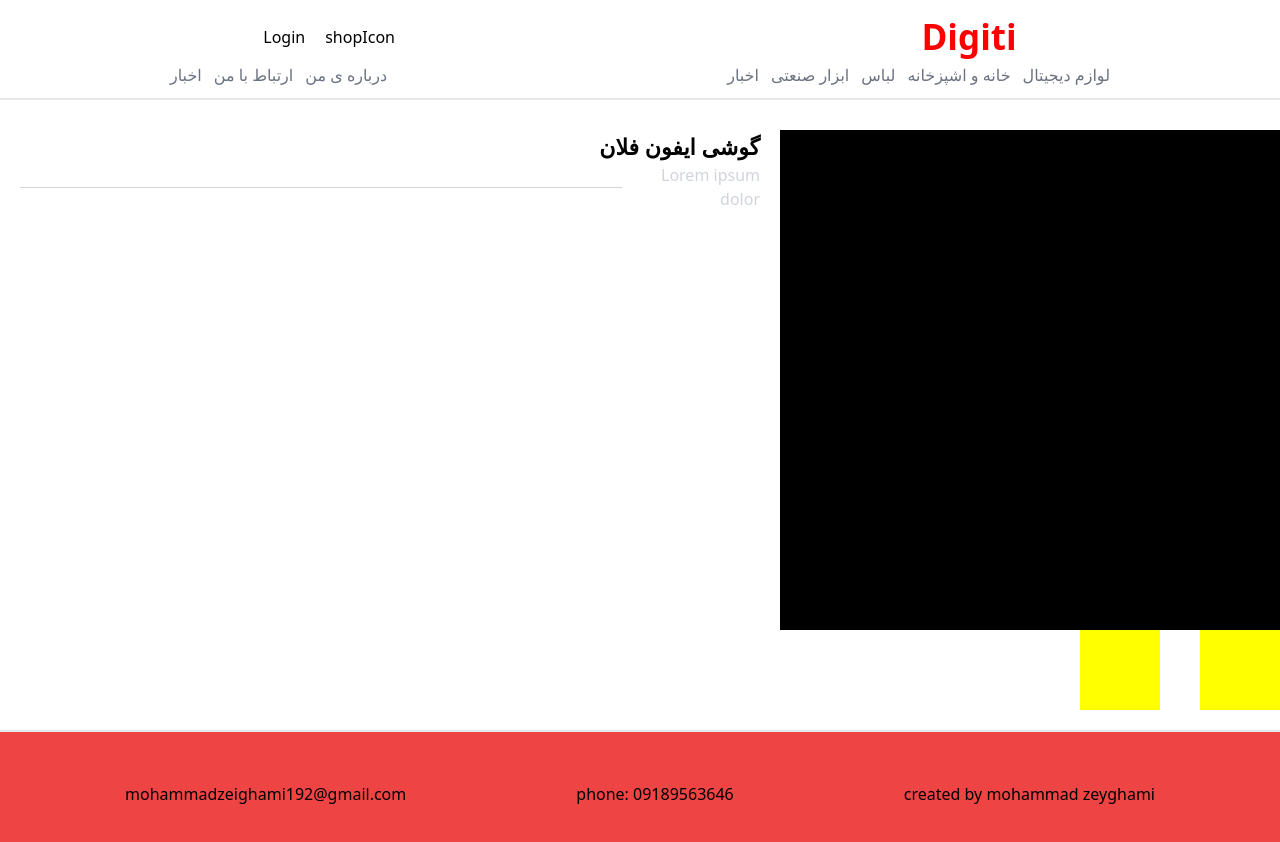
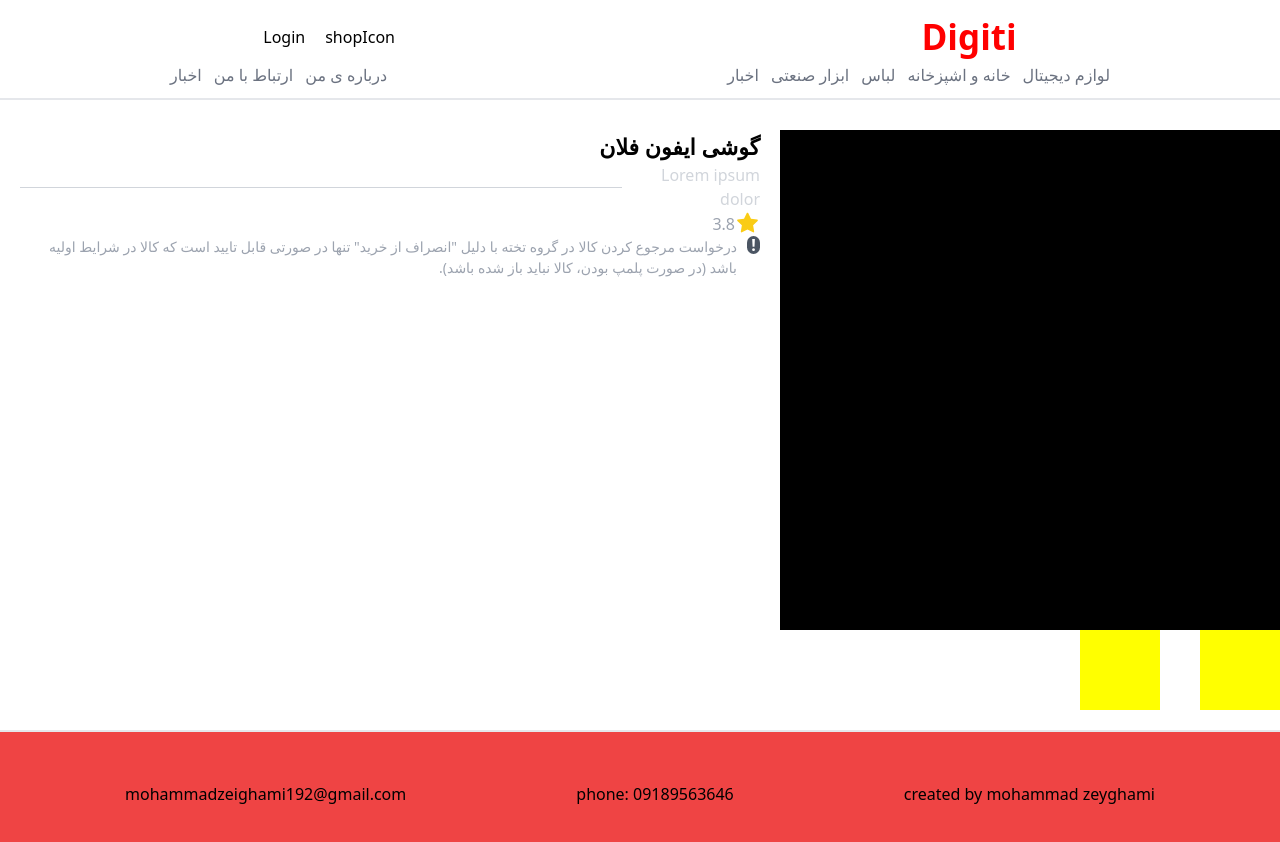
Before and after one commit to mohammadzeyghami/digiti, a Next.js app: page /1/1 in a window 1280 px wide. Shown: the top 842 px of the page. Built offline with nearby package versions, Linux system fonts and the light colour scheme.

Commit message:
Update index.jsx

```diff
--- a/pages/[category]/[productName]/index.jsx
+++ b/pages/[category]/[productName]/index.jsx
@@ -1,5 +1,6 @@
 import React from "react";
 import Image from "next/image";
+import { AiFillStar } from "react-icons/ai";
 
 const index = () => {
   return (
@@ -17,7 +18,22 @@ const index = () => {
           <h3 className="font-semibold text-[22px]">گوشی ایفون فلان</h3>
           <div className="w-full flex items-center  ">
             <p className="text-gray-300  w-[170px]"> Lorem ipsum dolor</p>
+
             <div className=" bg-gray-300 h-[1px] w-full "></div>
+          </div>
+          <div className="flex items-center">
+            <AiFillStar className="text-yellow-400" size={25} />
+            <p className="text-[16px] text-gray-400">3.8</p>
+          </div>
+          <div className="flex gap-[10px]">
+            <div className="text-white font-bold bg-gray-600 w-[18px] h-[18px] rounded-full flex justify-center items-center">
+              !
+            </div>
+            <p className="text-gray-400 text-[14px]">
+              درخواست مرجوع کردن کالا در گروه تخته با دلیل "انصراف از خرید" تنها
+              در صورتی قابل تایید است که کالا در شرایط اولیه باشد (در صورت پلمپ
+              بودن، کالا نباید باز شده باشد).
+            </p>
           </div>
         </div>
         <div></div>{" "}
```
